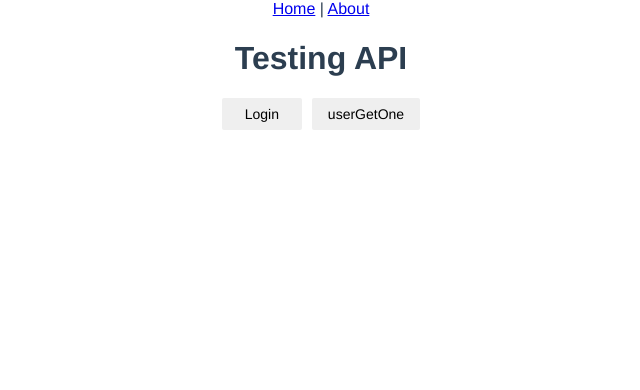
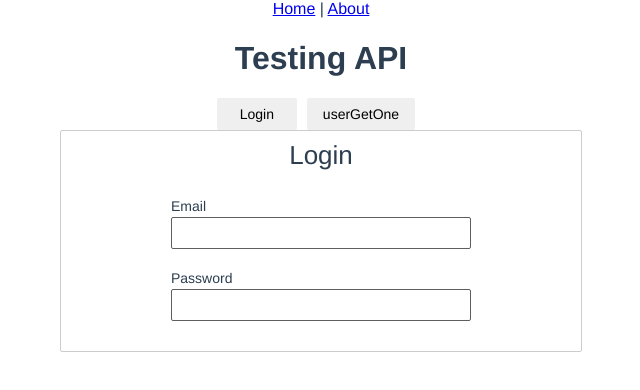
Before and after one commit to KushnerMikalai/SpaceWallet, a Vue app in the folder client/: page / in a window 1280 px wide. Shown: the top 390 px of the page, without its empty margins (319-959 px from the left). Built offline with nearby package versions, Linux system fonts and the light colour scheme.

Commit message:
auth form / ui input

```diff
--- /dev/null
+++ b/client/src/components/AuthForm.vue
@@ -0,0 +1,65 @@
+<template>
+  <form
+    class="auth-form"
+  >
+    <div class="auth-form__title">{{ authFormTitle }}</div>
+    <UiInput
+      class="auth-form__item"
+      :label="'Email'"
+    />
+    <UiInput
+      class="auth-form__item"
+      :label="'Password'"
+      :type="'password'"
+    />
+  </form>
+</template>
+
+<script lang="ts">
+import { defineComponent } from 'vue'
+import { mapState } from 'vuex'
+import UiInput from './ui/UiInput.vue'
+
+export default defineComponent({
+  name: 'AuthForm',
+  components: {
+    UiInput
+  },
+  data() {
+    return {
+      isLoginForm: true,
+    };
+  },
+  computed: {
+    ...mapState({
+      isAuth: (state: any) => state.account.isAuth,
+    }),
+    authFormTitle() {
+      return this.isLoginForm ? 'Login' : 'Registration';
+    },
+  }
+})
+</script>
+
+<style>
+.auth-form {
+  max-width: 500px;
+  margin: 0 auto;
+  padding: 10px;
+  border: 1px solid #ccc;
+  border-radius: 2px;
+}
+
+.auth-form__title {
+  margin-bottom: 26px;
+  text-align: center;
+  font-weight: 500;
+  font-size: 26px;
+}
+
+.auth-form__item {
+  margin-bottom: 20px;
+  max-width: 300px;
+  width: 100%;
+}
+</style>
--- a/client/src/components/Layout.vue
+++ b/client/src/components/Layout.vue
@@ -15,6 +15,6 @@
 import {defineComponent} from 'vue'
 
 export default defineComponent({
-    name: 'Layout',
+  name: 'Layout',
 })
 </script>
--- /dev/null
+++ b/client/src/components/ui/UiInput.vue
@@ -0,0 +1,96 @@
+<template>
+  <div class="ui-input">
+    <label class="ui-input__label">
+      <span class="ui-input__label-text">{{ label }}</span>
+      <div class="ui-input__content">
+        <input
+          class="ui-input__field"
+          :type="type"
+        >
+        <i class="ui-input__field-after"></i>
+      </div>
+    </label>
+  </div>
+</template>
+
+<script>
+import { defineComponent } from 'vue'
+
+export default defineComponent({
+  props: {
+    label: String,
+    type: {type: String, default: 'text'}
+  },
+  setup() {
+
+  },
+})
+</script>
+
+<style scoped>
+.ui-input {
+  display: inline-block;
+}
+
+.ui-input__label-text {
+  text-align: left;
+  display: inline-block;
+  width: 100%;
+  margin-bottom: 3px;
+  font-size: 14px;
+}
+
+.ui-input__content {
+  box-shadow: none;
+  margin: 0px;
+  padding: 0px;
+  box-sizing: border-box;
+  cursor: text;
+  height: 32px;
+  display: flex;
+  flex-direction: row;
+  align-items: stretch;
+  position: relative;
+}
+
+.ui-input__field {
+  position: relative;
+  z-index: 2;
+  -webkit-font-smoothing: antialiased;
+  font-size: 14px;
+  font-weight: 400;
+  box-shadow: none;
+  margin: 0px;
+  padding: 0px 8px;
+  box-sizing: border-box;
+  border-radius: 0px;
+  border: none;
+  background: none transparent;
+  color: rgb(50, 49, 48);
+  width: 100%;
+  min-width: 0px;
+  text-overflow: ellipsis;
+  outline: 0px;
+}
+
+.ui-input__field:focus {
+  outline: 0px;
+}
+
+.ui-input__field:focus + .ui-input__field-after {
+  border: 2px solid rgb(0, 120, 212);
+}
+
+.ui-input__field-after {
+  position: absolute;
+  top: 0;
+  left: 0;
+  width: 100%;
+  height: 100%;
+  z-index: 1;
+  border: 1px solid rgb(96, 94, 92);
+  border-radius: 2px;
+  background: rgb(255, 255, 255);
+  box-sizing: border-box;
+}
+</style>
--- a/client/src/pages/index.vue
+++ b/client/src/pages/index.vue
@@ -2,10 +2,11 @@
     <h1>Testing API</h1>
     <UiButton class="button" @click="login">Login</UiButton>
     <UiButton class="button" @click="userGetOne">userGetOne</UiButton>
+    <AuthForm/>
 </template>
 
 <script lang="ts">
-import {defineComponent} from 'vue'
+import {defineComponent, defineAsyncComponent} from 'vue'
 import UiButton from '../components/ui/UiButton.vue'
 import api from '../api/api'
 
@@ -13,6 +14,7 @@ export default defineComponent({
     name: 'index',
     components: {
         UiButton,
+        AuthForm: defineAsyncComponent(() => import('../components/AuthForm.vue'))
     },
     methods: {
       async login() {
--- a/client/src/shims-vue.d.ts
+++ b/client/src/shims-vue.d.ts
@@ -1,5 +1,5 @@
 declare module '*.vue' {
-  import { DefineComponent } from 'vue'
+  import type { DefineComponent } from 'vue'
   const component: DefineComponent<{}, {}, any>
   export default component
 }
--- /dev/null
+++ b/client/src/store/account/index.ts
@@ -0,0 +1,5 @@
+export const account = {
+  state: () => ({
+    isAuth: false,
+  })
+}
--- a/client/src/store/index.ts
+++ b/client/src/store/index.ts
@@ -1,12 +1,13 @@
 import { InjectionKey } from 'vue'
 import { createStore, Store } from 'vuex'
 import state, { State } from './state'
-import mutations from './mutations'
-
+import { mutations } from './mutations'
+import { modules } from './modules'
 export const key: InjectionKey<Store<State>> = Symbol()
 
 export const store = createStore<State>({
     state,
     mutations,
+    modules,
     strict: true,
 })
--- /dev/null
+++ b/client/src/store/modules.ts
@@ -0,0 +1,5 @@
+import { account } from './account'
+
+export const modules = {
+  account
+}
--- a/client/src/store/mutations.ts
+++ b/client/src/store/mutations.ts
@@ -1,6 +1,6 @@
 import { State } from './state'
 
-export default {
+export const mutations = {
     increment (state: State) {
         state.count++
     },
```
